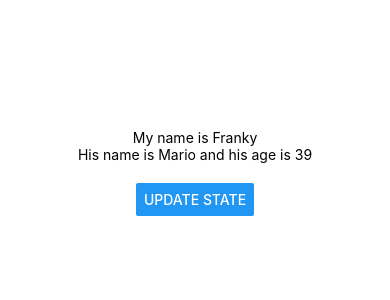
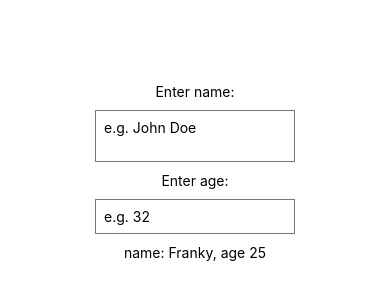
Before and after one commit to FrankyDesigner123/todo_prototype_reactnative, a React Native app: screen / in a window 390 px wide. Shown: the part 250-550 px from the top of the page. Built offline with nearby package versions, Linux system fonts and the light colour scheme.

Commit message:
InputField update value

```diff
--- a/App.js
+++ b/App.js
@@ -1,23 +1,32 @@
 import React, { useState } from 'react';
-import { StyleSheet, Text, View, Button } from 'react-native';
+import { StyleSheet, Text, View, TextInput } from 'react-native';
 
 export default function App() {
   const [name, setName] = useState('Franky');
-  const [person, setPerson] = useState({ name: 'Mario', age: 39 });
-
-  const clickHandler = () => {
-    setName('Bruce Lee');
-    setPerson({ name: 'Luigi', age: 62});
-  }
+  const [age, setAge] = useState(25);
 
   return (
     <View style={styles.container}>
-      <Text>My name is {name}</Text>
-      <Text>His name is {person.name} and his age is {person.age}</Text>
+      <Text>
+        Enter name:
+      </Text>
+      <TextInput
+        multiline
+        style={styles.input}
+        placeholder='e.g. John Doe'
+        onChangeText={(val) => setName(val)} />
 
-      <View style={styles.buttonContainer}>
-      <Button title='update state' onPress={clickHandler} />
-    </View>
+      <Text>
+        Enter age:
+      </Text>
+      <TextInput
+        keyboardType='numeric'
+        style={styles.input}
+        placeholder='e.g. 32'
+        onChangeText={(val) => setAge(val)} />
+
+
+      <Text>name: {name}, age {age}</Text>
     </View>
   );
 }
@@ -30,7 +39,11 @@
     justifyContent: 'center',
   },
 
-  buttonContainer: {
-    marginTop: 20,
+  input: {
+    borderWidth: 1,
+    borderColor: '#777',
+    padding: 8,
+    margin: 10,
+    width: 200,
   }
 });
```
